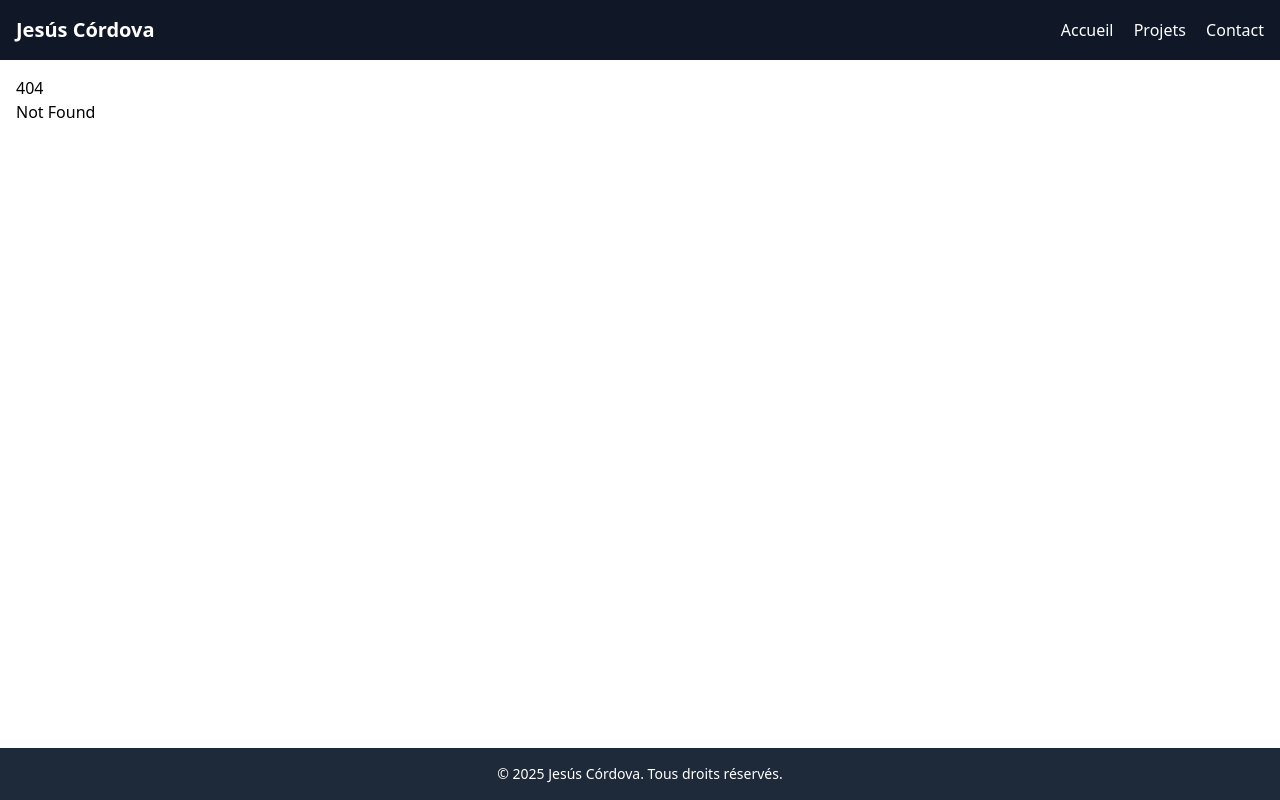
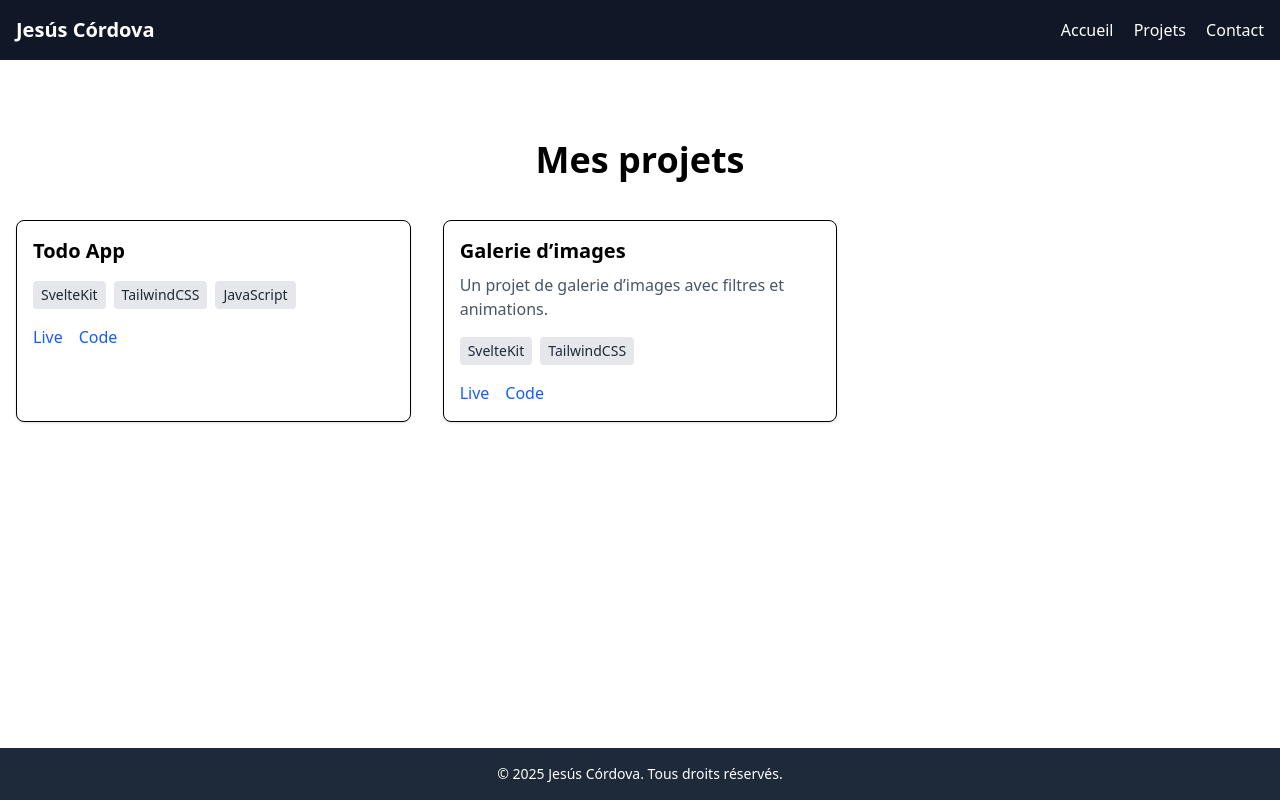
Before and after one commit to jescordova/portfolio, a SvelteKit app: page /projets in a window 1280 px wide. Before the commit this address had no page. Built offline with nearby package versions, Linux system fonts and the light colour scheme.

Commit message:
feat: projects page with project list

```diff
--- /dev/null
+++ b/src/routes/projets/+page.svelte
@@ -0,0 +1,38 @@
+<script>
+    import ProjectCard from "$lib/components/ProjectCard.svelte";
+
+    const projets = [
+        {
+            title: "Todo App",
+            description: "",
+            tech: ["SvelteKit","TailwindCSS","JavaScript"],
+            urlLive: "https://todo-app-demo.netlify.app",
+            urlCode: "https://github.com/jescordova/todo-app",
+            image: ""
+        },
+        {
+            title: "Galerie d’images",
+            description: "Un projet de galerie d’images avec filtres et animations.",
+            tech: ["SvelteKit", "TailwindCSS"],
+            urlLive: "#",
+            urlCode: "#",
+            image: ""
+        }
+    ]
+</script>
+
+<section class="py-16">
+    <h1 class="text-4xl font-bold text-center mb-10">Mes projets</h1>
+    <div class="grid md:grid-cols-2 lg:grid-cols-3 gap-8">
+        {#each projets as projet}
+            <ProjectCard
+                title= {projet.title}
+                description= {projet.description}
+                tech= {projet.tech}
+                urlLive= {projet.urlLive}
+                urlCode= {projet.urlCode}
+                image= {projet.image}
+            />
+        {/each}
+    </div>
+</section>
```
